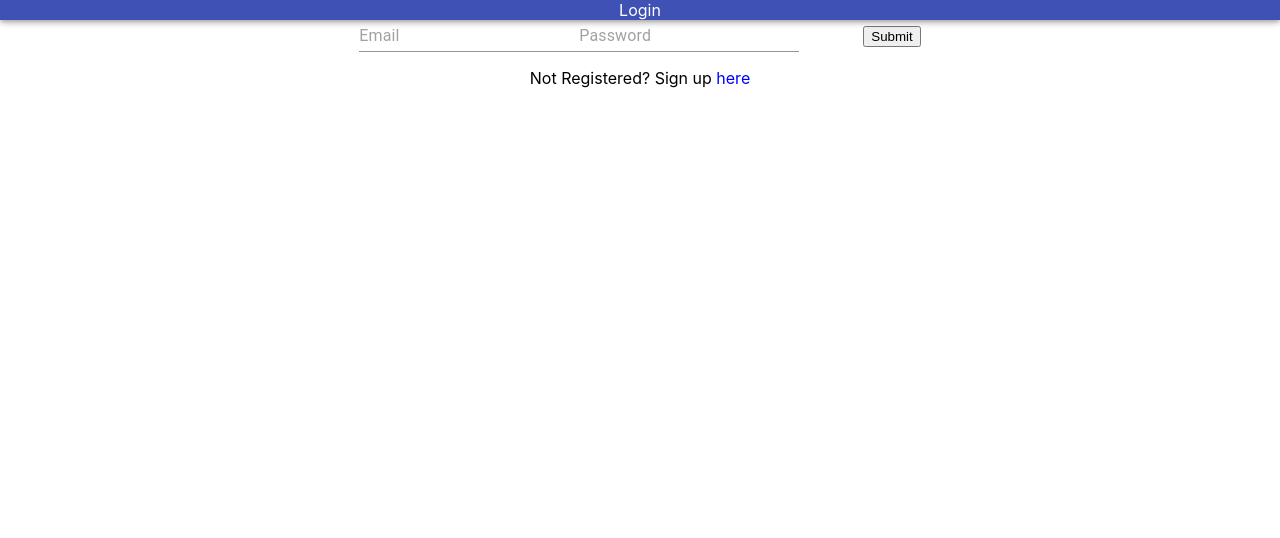
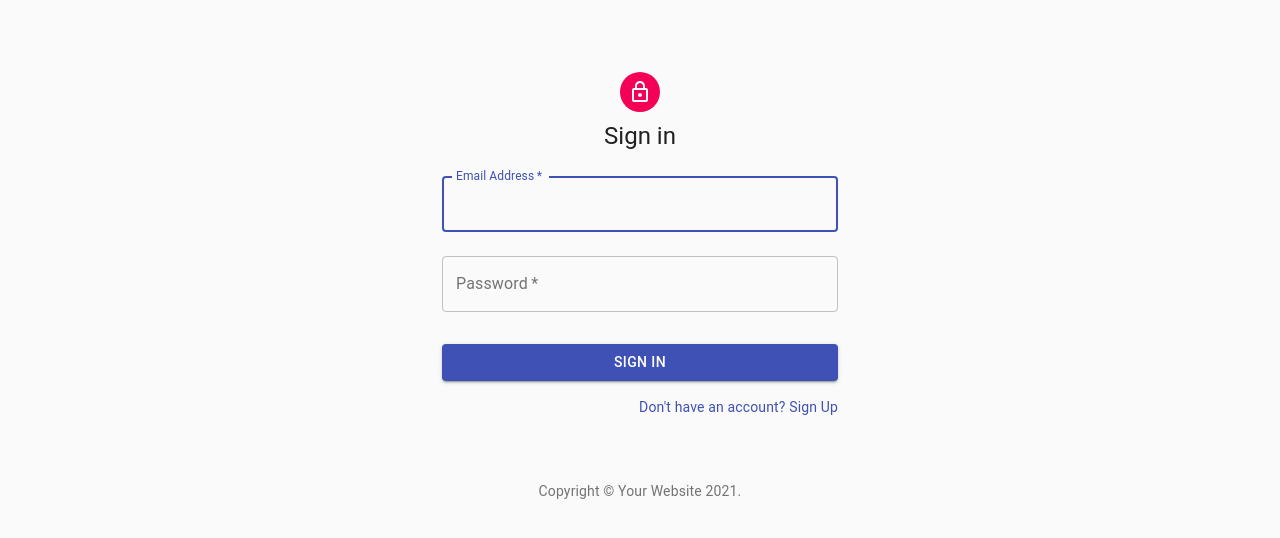
Before and after one commit to realdanieljames/exercise-group-project, a React (Create React App) app: page / in a window 1280 px wide. Shown: the top 538 px of the page. Built offline with nearby package versions, Linux system fonts and the light colour scheme.

Commit message:
material ui on login page

```diff
--- a/src/components/Login/Login.js
+++ b/src/components/Login/Login.js
@@ -2,15 +2,64 @@
 import {withRouter} from 'react-router-dom'
 import { connect } from "react-redux";
 import axios from 'axios'
-import Button from '@material-ui/core/Button'
 import AppBar from '@material-ui/core/AppBar';
 import Input from '@material-ui/core/Input'
+import Avatar from '@material-ui/core/Avatar';
+import Button from '@material-ui/core/Button';
+import CssBaseline from '@material-ui/core/CssBaseline';
+import TextField from '@material-ui/core/TextField';
+import FormControlLabel from '@material-ui/core/FormControlLabel';
+import Checkbox from '@material-ui/core/Checkbox';
+import Link from '@material-ui/core/Link';
+import Grid from '@material-ui/core/Grid';
+import Box from '@material-ui/core/Box';
+import LockOutlinedIcon from '@material-ui/icons/LockOutlined';
+import Typography from '@material-ui/core/Typography';
+import { makeStyles } from '@material-ui/core/styles';
+import Container from '@material-ui/core/Container';
 
-import "./Login.css"
+
+function Copyright() {
+    return (
+      <Typography variant="body2" color="textSecondary" align="center">
+        {'Copyright © '}
+        <Link color="inherit" href="https://material-ui.com/">
+          Your Website
+        </Link>{' '}
+        {new Date().getFullYear()}
+        {'.'}
+      </Typography>
+    );
+  }
+
+  const useStyles = makeStyles((theme) => ({
+    paper: {
+      marginTop: theme.spacing(8),
+      display: 'flex',
+      flexDirection: 'column',
+      alignItems: 'center',
+    },
+    avatar: {
+      margin: theme.spacing(1),
+      backgroundColor: theme.palette.secondary.main,
+    },
+    form: {
+      width: '100%', // Fix IE 11 issue.
+      marginTop: theme.spacing(1),
+    },
+    submit: {
+      margin: theme.spacing(3, 0, 2),
+    },
+  }));
+
+
+
 const Login = (props) => {
 
 
     useEffect(() => {
+        console.log('hello useeffect');
+
 
         if(window.localStorage.getItem('jwtToken')){
 
@@ -20,21 +69,20 @@
         }
 
 
-    })
 
 
+    },[])
 
+    const classes = useStyles();
 
     const emailRef = createRef()
     const passwordRef = createRef()
 
     const [errorMessage, setErrorMessage] = useState(false)
 
-    const switchToRegisterPage = () => {
-        props.history.push("/register")
-    }
-
-    const handleSubmit = async () => {
+    const handleSubmit = async (e) => {
+        e.preventDefault()
+        console.log('hello');
 
 
 
@@ -55,26 +103,86 @@
 
     }
 
-console.log(props);
-    return (
-        <div>
-            <AppBar>Login</AppBar>
-            <div> . </div>
-            <Input onChange={() => setErrorMessage(false)} type='email'inputRef={emailRef} placeholder="Email" ></Input>
-            <Input onChange={() => setErrorMessage(false)} type='Password' inputRef={passwordRef} placeholder="Password" ></Input>
-            <Button></Button>
-           {errorMessage? <div>Incorrect information</div>: null}
-            <button onClick={handleSubmit}>Submit</button>
+  return (
+    <Container component="main" maxWidth="xs">
+      <CssBaseline />
+      <div className={classes.paper}>
+        <Avatar className={classes.avatar}>
+          <LockOutlinedIcon />
+        </Avatar>
+        <Typography component="h1" variant="h5">
+          Sign in
+        </Typography>
+        <form onSubmit={(e) => handleSubmit(e)} className={classes.form} noValidate>
+          <TextField
+            onChange={() => setErrorMessage(false)}
+            inputRef={emailRef}
+            variant="outlined"
+            margin="normal"
+            required
+            fullWidth
+            id="email"
+            label="Email Address"
+            name="email"
+            autoComplete="email"
+            autoFocus
+          />
+          <TextField
+            onChange={() => setErrorMessage(false)}
+            inputRef={passwordRef}
+            variant="outlined"
+            margin="normal"
+            required
+            fullWidth
+            name="password"
+            label="Password"
+            type="password"
+            id="password"
+            autoComplete="current-password"
+          />
 
-            <p>Not Registered? Sign up <span onClick={switchToRegisterPage} className='register-click'>here</span></p>
-        </div>
-    )
+          <Button
+            type="submit"
+            fullWidth
+            variant="contained"
+            color="primary"
+            className={classes.submit}
+          >
+            Sign In
+          </Button>
+          {errorMessage? <div>Incorrect information</div>: null}
+          <Grid container>
+            <Grid item xs>
+
+            </Grid>
+            <Grid item>
+              <Link href="http://localhost:3000/register" variant="body2">
+                {"Don't have an account? Sign Up"}
+              </Link>
+            </Grid>
+          </Grid>
+        </form>
+      </div>
+      <Box mt={8}>
+        <Copyright />
+      </Box>
+    </Container>
+  );
+
 }
+export default withRouter(Login)
+
+// console.log(props);
+//     return (
+//         <div>
+//             <AppBar>Calorie Tracker</AppBar>
+//             <div> . </div>
+//             <div> a </div>
+//             <Input   placeholder="Email" ></Input>
+//             <Input   placeholder="Password" ></Input>
+//             <Button variant="contained" color='primary' size='small' >Submit</Button>
 
 
-
-
-
-
-
-export default withRouter(Login)
+//             <p>Not Registered? Sign up <span onClick={switchToRegisterPage} className='register-click'>here</span></p>
+//         </div>
+//     )
--- a/src/components/Register/Register.js
+++ b/src/components/Register/Register.js
@@ -3,6 +3,7 @@
 import { connect } from "react-redux";
 import validator from 'validator'
 import axios from 'axios'
+import "./Register.css"
 
 const Register = (props) => {
 
@@ -24,6 +25,8 @@
     }
 
     try {
+        console.log('hello');
+
         let success = await axios.post("http://localhost:3001/api/users/register", {
             email: emailRef.current.value,
             password: passwordRef.current.value,
@@ -49,7 +52,7 @@
         <input type='password' ref={passwordRef} placeholder="Password" /><br></br>
         <button onClick={handleSubmit} >Submit</button>
         {emailError ? <div>Please input a correct email.</div>: null}
-        <p>Already Registered? Login <span onClick={switchToLoginPage} className='register-click'>here</span>.</p>
+        <p>Already Registered? Login <span style={{color: "blue"}} onClick={switchToLoginPage} className='register-click'>here</span>.</p>
     </div>
     )
 }
```
